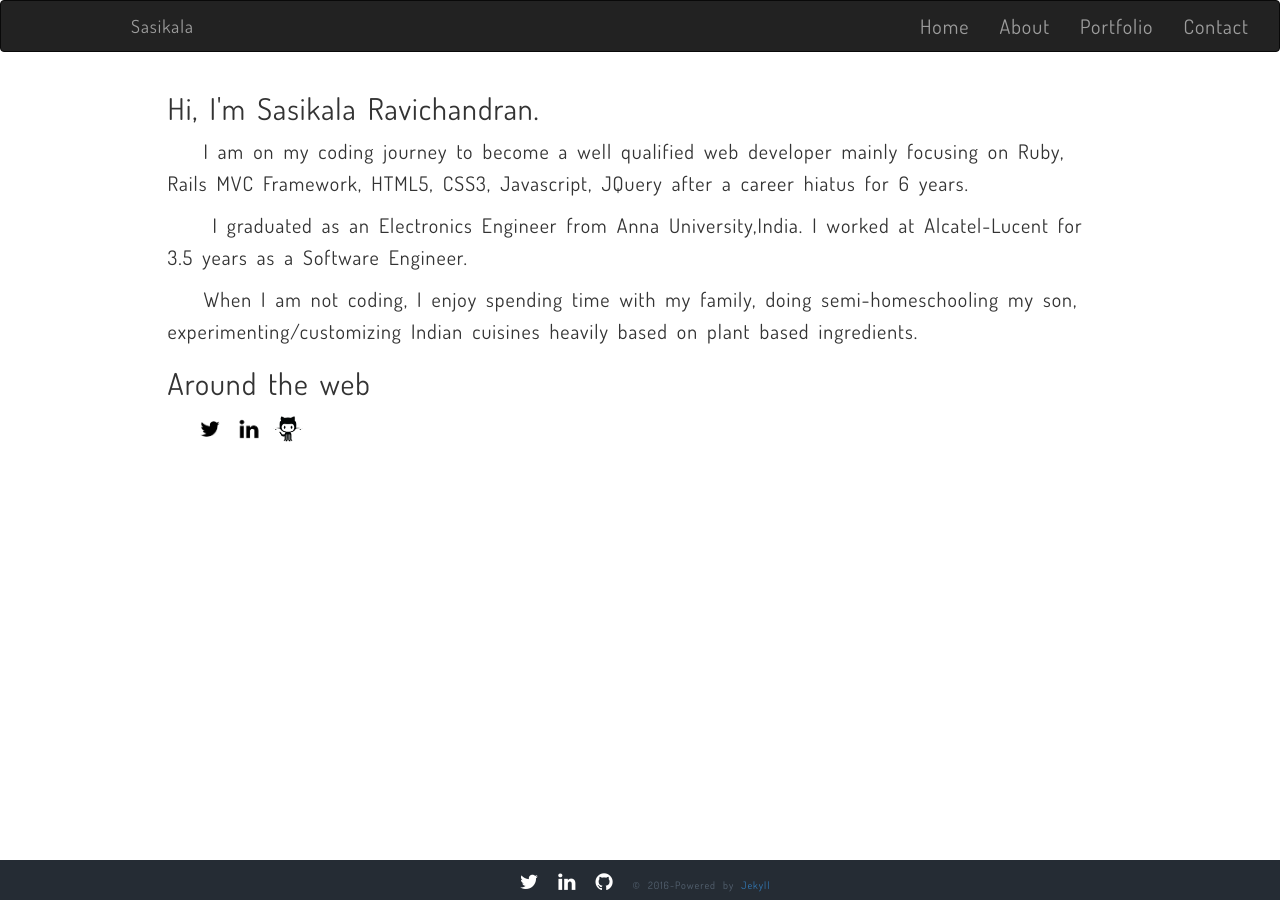
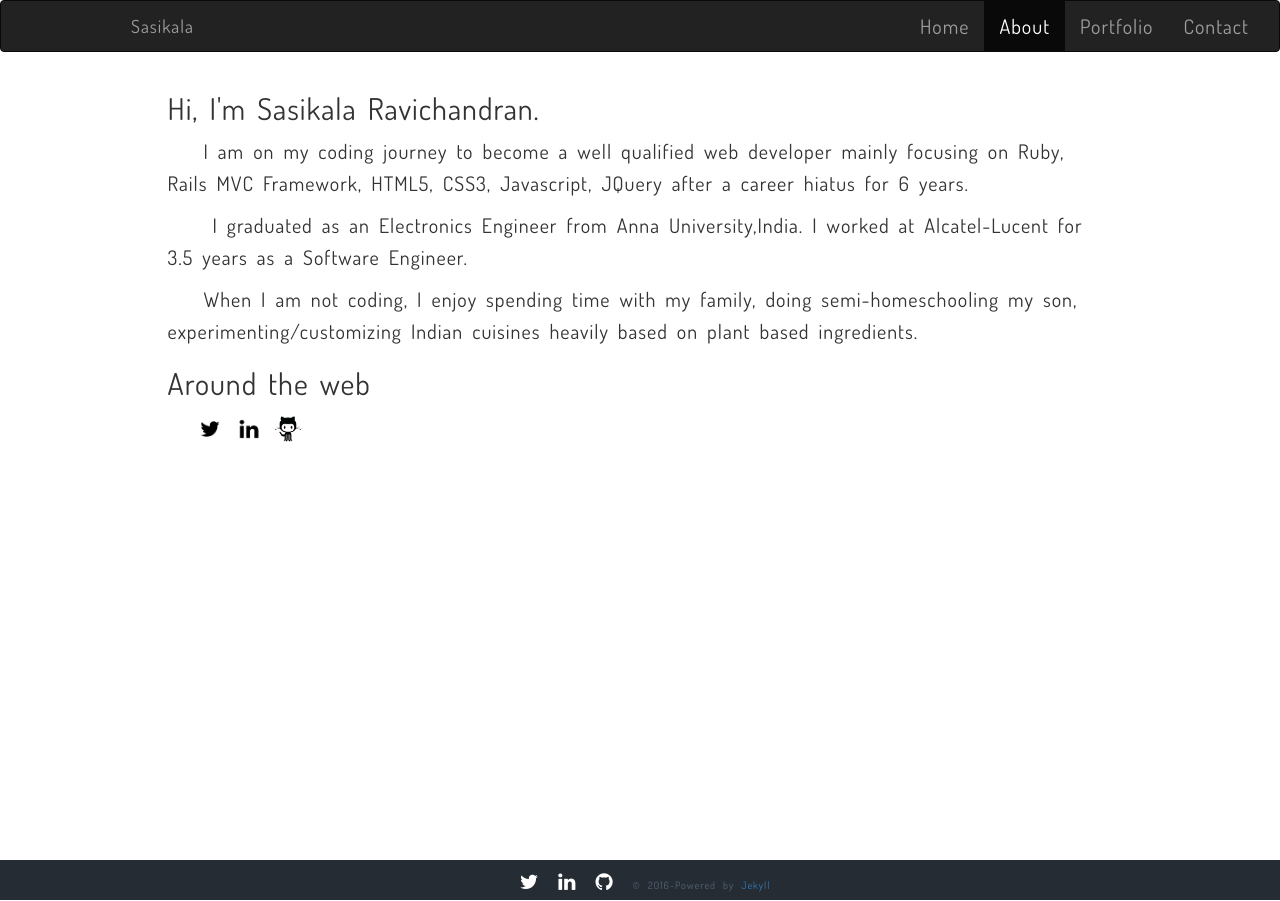
Before and after one commit to Sasikala-Ravichandran/sasi-kala.github.io, a Jekyll site: the page built from about/index.html, in a window 1280 px wide. Built offline with Jekyll 4.4.1, drawn with Linux system fonts in a browser that asks for light colours; nearby versions of some CDN libraries; Markdown is read by kramdown in place of the engine named in the settings; comment, search, counter and statistics services are not loaded.

Commit message:
Added folders for static pages

```diff
--- a/_config.yml
+++ b/_config.yml
@@ -4,13 +4,13 @@
     url: /
   - text: About
     title: About
-    url: /about.html
+    url: /about/
   - text: Portfolio
     title: Portfolio
     url: /portfolio.html
   - text: Contact
     title: Contact
-    url: /contact.html
+    url: /contact/
 
 url: http://www.sasi-kala.com
 
@@ -22,4 +22,5 @@
 sass:
     sass_dir: _sass
     style: compressed
+
 permalink: /blog/:title
--- a/about.html
+++ b/about/index.html
@@ -11,9 +11,9 @@
   <br>
   <h2>Around the web</h2>
   &nbsp;&nbsp;
-  <a href="https://twitter.com/sasikalaravicha"><img src="img/twitter-wrap.png" alt="Twitter Logo" height="30" width="30"></a>
-  <a href="https://www.linkedin.com/in/sasikala-ravichandran-5b066419"><img src="img/linkedin-wrap.png" alt="Linkedin Logo" height="30" width="30"></a>
-  <a href="https://github.com/Sasikala-Ravichandran"><img src="img/github-wrap.png" alt="Github Logo"height="30" width="30" ></a>
+  <a href="https://twitter.com/sasikalaravicha"><img src="{{site.url}}/img/twitter-wrap.png" alt="Twitter Logo" height="30" width="30"></a>
+  <a href="https://www.linkedin.com/in/sasikala-ravichandran-5b066419"><img src="{{site.url}}/img/linkedin-wrap.png" alt="Linkedin Logo" height="30" width="30"></a>
+  <a href="https://github.com/Sasikala-Ravichandran"><img src="{{site.url}}/img/github-wrap.png" alt="Github Logo"height="30" width="30" ></a>
 
    <!-- No need
   <h2>Contact me</h2>
```
Also changed, not shown: _posts/2015-12-15-post3.md (+0 -1 lines), contact/index.html (renamed from contact.html).
